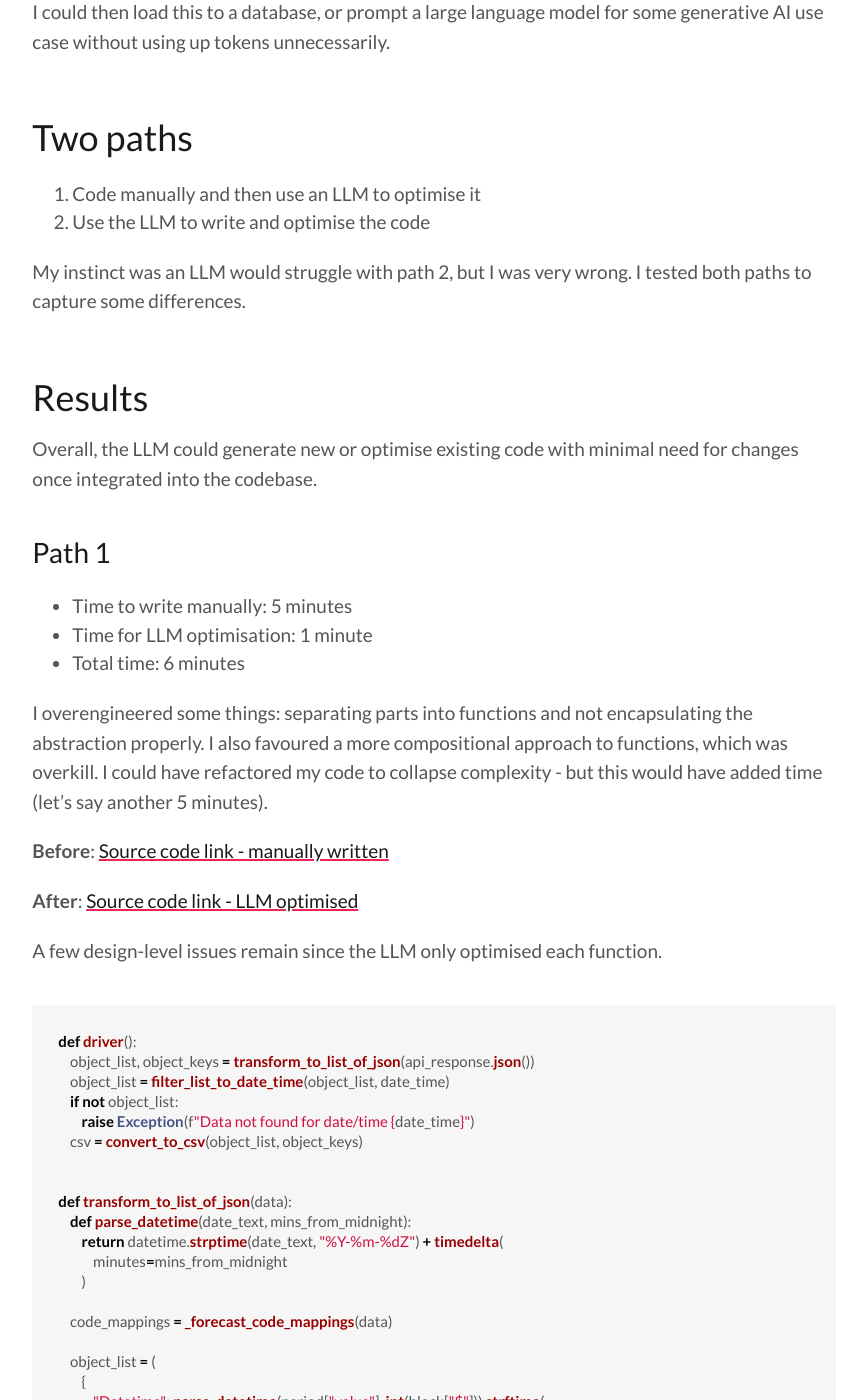
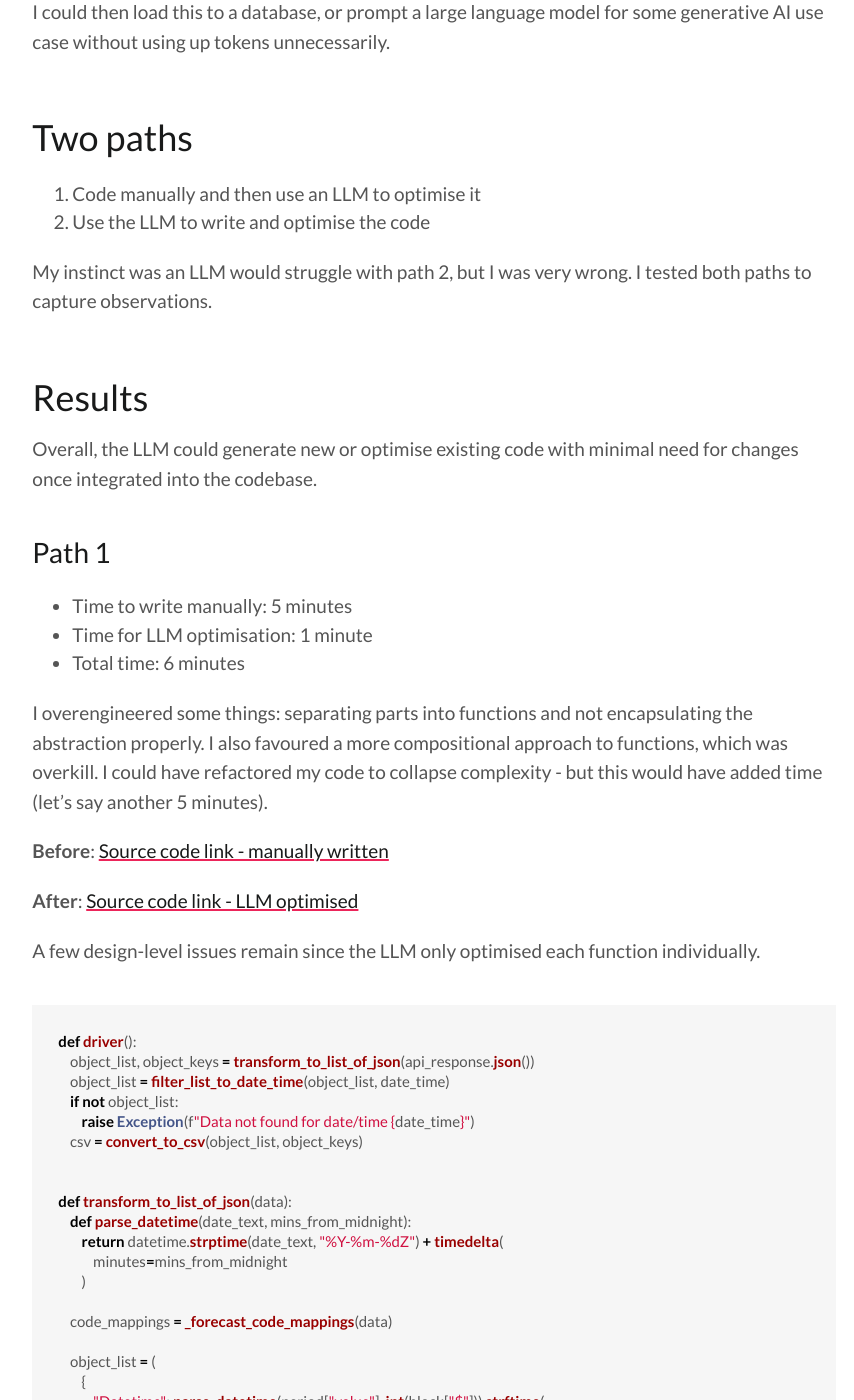
Before and after one commit to spiritedtechie/spiritedtechie.com, a Jekyll site: the page built from collections/_posts/2023-08-22-data-transforms-code-gen-with-llms.md, in a window 1280 px wide and 1400 px high, scrolled down 4443 px. Shown: the whole window, without its empty margins (206-1060 px from the left). Built offline with Jekyll 4.4.1, drawn with Linux system fonts in a browser that asks for light colours; nearby versions of some CDN libraries; comment, search, counter and statistics services are not loaded.

Commit message:
Few tweaks to last post

```diff
--- a/collections/_posts/2023-08-22-data-transforms-code-gen-with-llms.md
+++ b/collections/_posts/2023-08-22-data-transforms-code-gen-with-llms.md
@@ -164,7 +164,7 @@ I could then load this to a database, or prompt a large language model for some
 1. Code manually and then use an LLM to optimise it
 2. Use the LLM to write and optimise the code
 
-My instinct was an LLM would struggle with path 2, but I was very wrong. I tested both paths to capture some differences.
+My instinct was an LLM would struggle with path 2, but I was very wrong. I tested both paths to capture observations.
 
 # Results
 Overall, the LLM could generate new or optimise existing code with minimal need for changes once integrated into the codebase.
@@ -177,12 +177,12 @@ Overall, the LLM could generate new or optimise existing code with minimal need
 I overengineered some things: separating parts into functions and not encapsulating the abstraction properly. I also favoured a more compositional approach to functions, which was overkill. I could have refactored my code to collapse complexity - but this would have added time (let's say another 5 minutes).
 
 **Before**:
-[Source code link - manually written](https://github.com/spiritedtechie/weather-sage/blob/pre-llm-optimisation/api/transform/transform_forecast_data.py)
+[Source code link - manually written](https://github.com/spiritedtechie/weather-sage/blob/pre-llm-optimisation/api/transform/transform_forecast_data.py){:target="_blank"}
 
 **After**:
-[Source code link - LLM optimised](https://github.com/spiritedtechie/weather-sage/blob/02b0172d93690d3a7d8049483f4548a4a0f86cad/api/transform/transform_forecast_data.py#L48C37-L48C37)
+[Source code link - LLM optimised](https://github.com/spiritedtechie/weather-sage/blob/02b0172d93690d3a7d8049483f4548a4a0f86cad/api/transform/transform_forecast_data.py#L48C37-L48C37){:target="_blank"}
 
-A few design-level issues remain since the LLM only optimised each function.
+A few design-level issues remain since the LLM only optimised each function individually.
 
 {% highlight python %}
 def driver():
@@ -256,7 +256,7 @@ def _is_datetime_within_3_hours_from(
 
 The result was usable with only two minor tweaks to resolve some bugs. More importantly, the LLM did not over-engineer or overthink the task. It produced a single function that balanced readable code and performance.
 
-[Source code link - LLM generated](https://github.com/spiritedtechie/weather-sage/blob/llm-generated/api/transform/transform_forecast_data.py)
+[Source code link - LLM generated](https://github.com/spiritedtechie/weather-sage/blob/llm-generated/api/transform/transform_forecast_data.py){:target="_blank"}
 
 {% highlight python %}
 import csv
```
